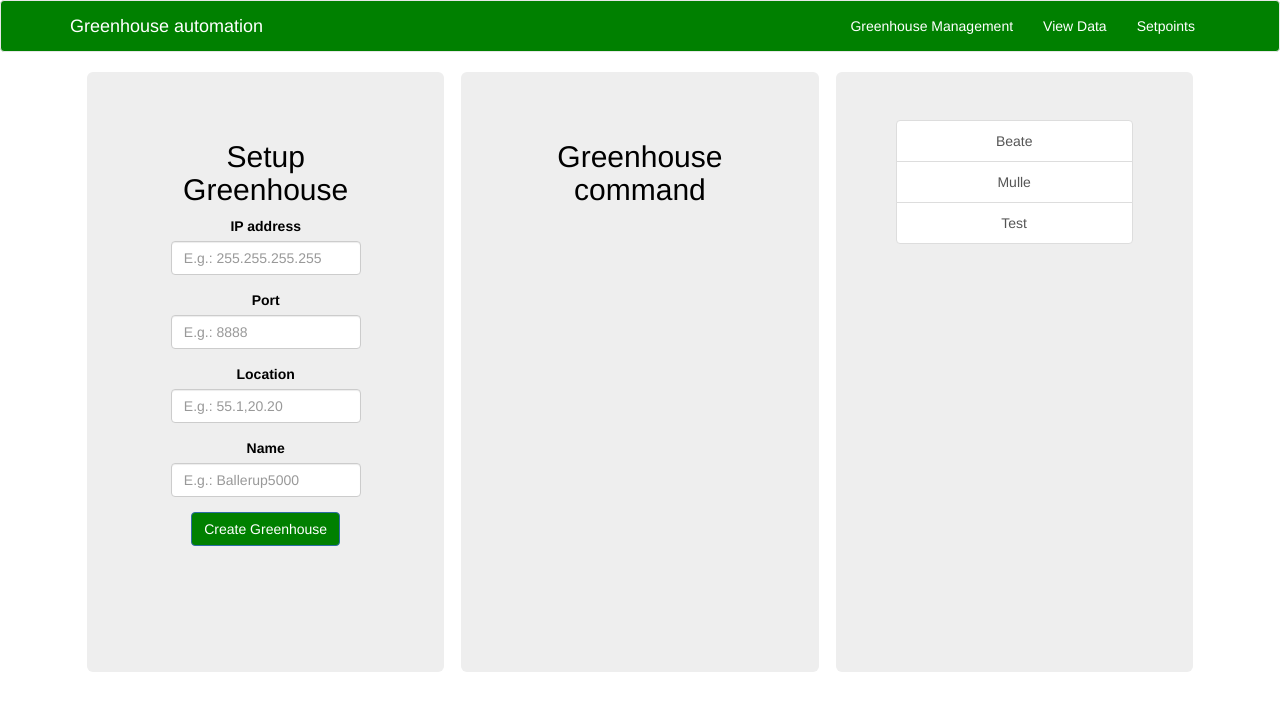
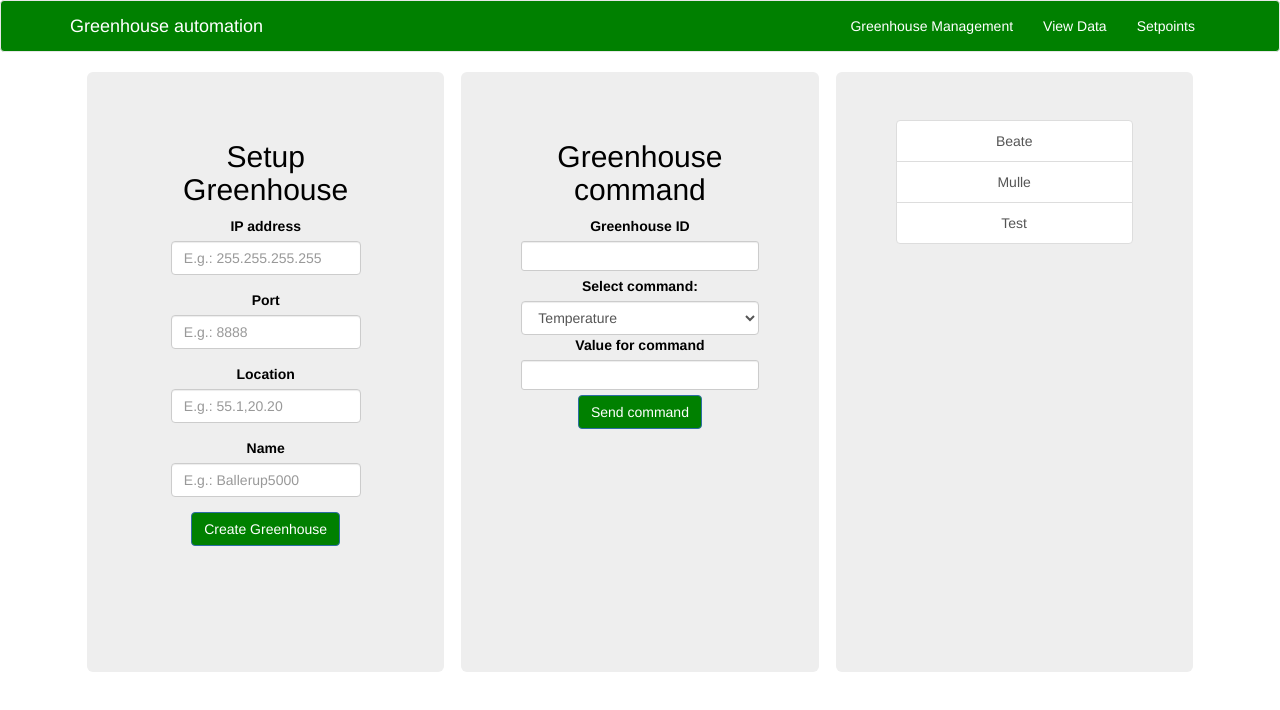
Before and after one commit to Sjovir/sem-4-projekt, an Angular app in the folder web/: page /greenhouse-management in a window 1280 px wide. Shown: the top 710 px of the page. Built offline with nearby package versions, Linux system fonts and the light colour scheme.

Commit message:
Made greenhouse command
Loc and Anders

```diff
--- a/web/src/app/greenhouse-command/greenhouse-command.component.css
+++ b/web/src/app/greenhouse-command/greenhouse-command.component.css
@@ -10,3 +10,31 @@
 .greenhouseCommand h1 {
   font-size: 30px;
 } */
+
+
+
+.formDiv {
+  margin: 0 auto;
+  width: 80%;
+
+}
+
+.form-group {
+  margin-bottom: 5px;
+}
+
+.formButton {
+  background-color: green;
+}
+
+.regButton {
+  background-color: red;
+}
+
+.responseMessageP {
+  font-size: 14px;
+}
+
+.startRegDiv {
+    margin: 0 auto;
+}
--- a/web/src/app/greenhouse-command/greenhouse-command.component.html
+++ b/web/src/app/greenhouse-command/greenhouse-command.component.html
@@ -1,3 +1,61 @@
 <div class="jumbotron greenhouseManagement">
   <h1 class="header">Greenhouse command</h1>
+  <!-- <div class="formDiv">
+    <form [formGroup]="commandForm" (ngSubmit)="checkFields()">
+      <div class="form-group myFormDiv">
+        <label for="formGroupWriteTemp">Temperature</label>
+        <input type="text" class="form-control input-sm" formControlName="temp" id="formGroupIPaddress" placeholder="Temperature in &#8451;" ng-keyup="checkFields()">
+      </div>
+      <div class="form-group">
+        <label for="formGroupWriteFanSpeed">Fan speed</label>
+        <input type="text" class="form-control input-sm" formControlName="fanSpeed" id="formGroupWriteFanSpeed" placeholder="E.g.: 8888" ng-keyup="checkFields()">
+      </div>
+      <div class="form-group">
+        <label for="formGroupWriteBlueLight">Blue light</label>
+        <input type="text" class="form-control input-sm" formControlName="blueLight" id="formGroupWriteBlueLight" placeholder="E.g.: 55.1,20.20" ng-keyup="checkFields()">
+      </div>
+      <div class="form-group">
+        <label for="formGroupWriteRedLight">Red light</label>
+        <input type="text" class="form-control input-sm" formControlName="redLight" id="formGroupWriteRedLight" placeholder="E.g.: Ballerup5000" ng-keyup="checkFields()">
+      </div>
+      <div class="form-group">
+        <label for="formGroupWriteMoist">Moisture</label>
+        <input type="text" class="form-control input-sm" formControlName="moist" id="formGroupWriteMoist" placeholder="E.g.: Ballerup5000" ng-keyup="checkFields()">
+      </div>
+      <button type="submit" class="btn btn-primary mb-2 formButton">Send command</button>
+      <div>
+        <p class="responseMessageP">{{responseMessage}}</p>
+      </div>
+    </form>
+    <div class="startRegDiv">
+      <button type="button" class="btn btn-primary mb-2 regButton">Start automative regulation</button>
+
+    </div>
+  </div> -->
+
+
+  <div class="form-group">
+    <form [formGroup]="commandForm" (ngSubmit)="checkFields()">
+      <div class="form-group myFormDiv">
+        <label for="formGroupGreenhouseID">Greenhouse ID</label>
+        <input type="text" class="form-control input-sm" formControlName="greenHouseID" id="formGroupGreenhouseID">
+      </div>
+      <label for="sel1">Select command:</label>
+      <select class="form-control" id="commandType">
+        <option>Temperature</option>
+        <option>Fan speed</option>
+        <option>Blue light</option>
+        <option>Red light</option>
+        <option>Moisture</option>
+      </select>
+      <div class="form-group myFormDiv">
+        <label for="formGroupValue">Value for command</label>
+        <input type="text" class="form-control input-sm" formControlName="commandValue" id="formGroupValue">
+      </div>
+      <button type="submit" class="btn btn-primary mb-2 formButton">Send command</button>
+      <div>
+        <p class="responseMessageP">{{responseMessage}}</p>
+      </div>
+    </form>
+  </div>
 </div>
--- a/web/src/app/greenhouse-command/greenhouse-command.component.ts
+++ b/web/src/app/greenhouse-command/greenhouse-command.component.ts
@@ -1,4 +1,5 @@
 import { Component, OnInit } from '@angular/core';
+import { FormBuilder, FormGroup, Validators} from '@angular/forms';
 
 @Component({
   selector: 'app-greenhouse-command',
@@ -7,9 +8,90 @@ import { Component, OnInit } from '@angular/core';
 })
 export class GreenhouseCommandComponent implements OnInit {
 
-  constructor() { }
+  commandForm: FormGroup;
+  responseMessage: string;
+  selectedTypeNumber: number;
+
+  constructor(private formBuilder: FormBuilder) {
+    this.commandForm = this.formBuilder.group({
+      greenHouseID: ['', Validators.required],
+      commandValue: ['', Validators.required]
+    })
+  }
 
   ngOnInit() {
   }
 
+  checkFields() {
+    var formGreenhouseID = this.commandForm.controls.greenHouseID.value;
+    var selectedType = (<HTMLInputElement>document.getElementById("commandType")).value;
+    var formValue = this.commandForm.controls.commandValue.value;
+
+    if((formGreenhouseID == "" || (formGreenhouseID < 0))) {
+      console.log(formGreenhouseID);
+      this.responseMessage = "Please enter a valid greenhouseID";
+      return false;
+    }
+
+    switch(selectedType) {
+      case "Temperature":
+        if (formValue == "" || !(formValue >= 0 && formValue <= 30)) {
+          console.log(formValue);
+          this.responseMessage = "Please enter an value between 0 and 30";
+          return false;
+        } else {
+          this.selectedTypeNumber = 5;
+        }
+        break;
+      case "Fan speed":
+        if (formValue == "" || !(formValue == 0 || formValue == 1 || formValue == 2)) {
+          console.log(formValue);
+          this.responseMessage = "Please enter 0, 1 or 2";
+          return false;
+        } else {
+          this.selectedTypeNumber = 7;
+        }
+        break;
+      case "Blue light":
+        if (formValue == "" || !(formValue >= 0 && formValue <= 100)) {
+          console.log(formValue);
+          this.responseMessage = "Please enter an value between 0 and 100";
+          return false;
+        } else {
+          this.selectedTypeNumber = 8;
+        }
+        break;
+      case "Red light":
+        if (formValue == "" || !(formValue >= 0 && formValue <= 100)) {
+          console.log(formValue);
+          this.responseMessage = "Please enter an value between 0 and 100";
+          return false;
+        } else {
+          this.selectedTypeNumber = 9;
+        }
+        break;
+      case "Moisture":
+        if (formValue == "" || !(formValue >= 10 && formValue <= 90)) {
+          console.log(formValue);
+          this.responseMessage = "Please enter an value between 10 and 90";
+          return false;
+        } else {
+          this.selectedTypeNumber = 10;
+        }
+        break;
+      default:
+        this.responseMessage = "Please pick a type";
+    }
+
+    this.doRestCall();
+    console.log("GreenhouseID: " + formGreenhouseID + ", Selected type: " + selectedType + ", Selected type number: "
+                + this.selectedTypeNumber + ", Form value: " + formValue);
+    this.responseMessage = "You send an command to the greenhouse.";
+    return true;
+  }
+
+  doRestCall() {
+    console.log("REST CALL");
+    return true;
+  }
 }
```
